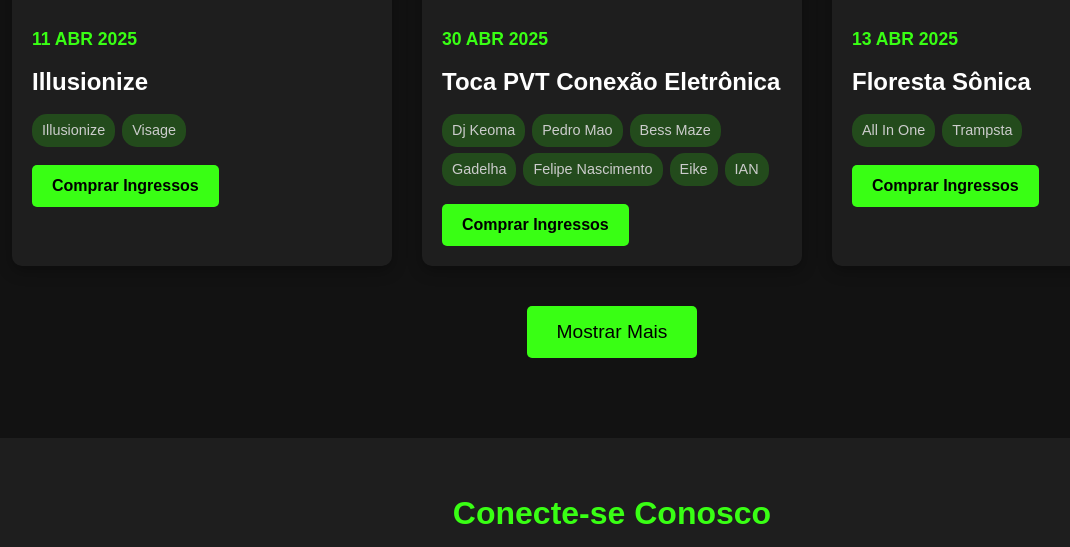
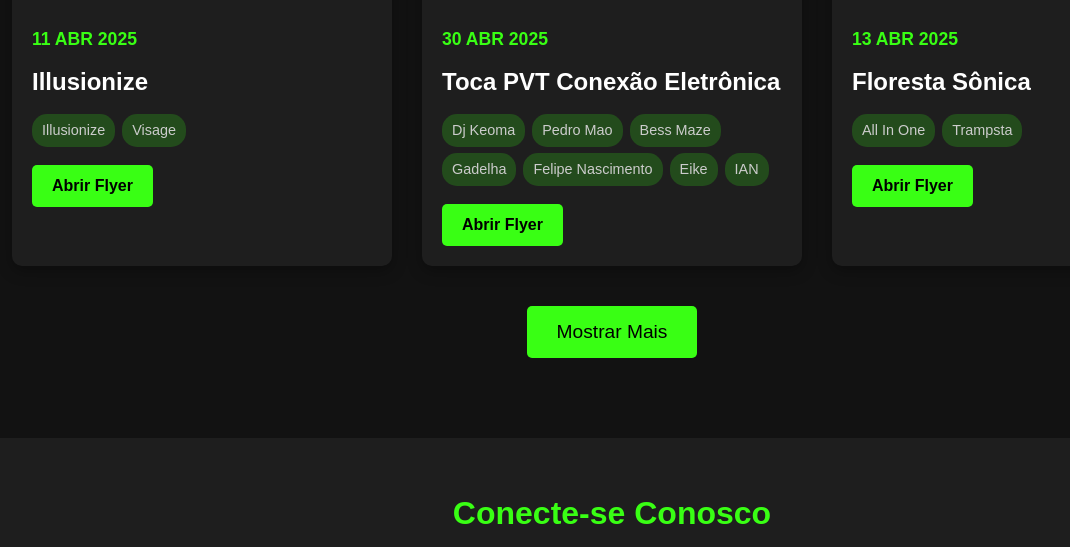
Before and after one commit to DanMarqss/conexao-eletronica, a plain HTML site: page index.html in a window 1280 px wide. Shown: the part 1432-1979 px from the top of the page, without its empty margins (28-1098 px from the left). Drawn offline with Linux system fonts and the light colour scheme.

Commit message:
Atualizando abertura de modal

```diff
--- a/index.html
+++ b/index.html
@@ -56,7 +56,7 @@
                         <span>Illusionize</span>
                         <span>Visage</span>
                     </div>
-                    <a href="#" class="ticket-btn">Comprar Ingressos</a>
+                    <a href="#" class="ticket-btn">Abrir Flyer</a>
                 </div>
             </div>
 
@@ -75,7 +75,7 @@
                         <span>Eike</span>
                         <span>IAN</span>
                     </div>
-                    <a href="#" class="ticket-btn">Comprar Ingressos</a>
+                    <a href="#" class="ticket-btn">Abrir Flyer</a>
                 </div>
             </div>
 
@@ -89,7 +89,7 @@
                         <span>All In One</span>
                         <span>Trampsta</span>
                     </div>
-                    <a href="#" class="ticket-btn">Comprar Ingressos</a>
+                    <a href="#" class="ticket-btn">Abrir Flyer</a>
                 </div>
             </div>
         </div>
@@ -106,7 +106,7 @@
                         <span>El Iwasa</span>
                         <span>Adnan Sharif</span>
                     </div>
-                    <a href="#" class="ticket-btn">Comprar Ingressos</a>
+                    <a href="#" class="ticket-btn">Abrir Flyer</a>
                 </div>
             </div>
 
@@ -121,7 +121,7 @@
                         <span>Vinter</span>
                         <span>Nocapz</span>
                     </div>
-                    <a href="#" class="ticket-btn">Comprar Ingressos</a>
+                    <a href="#" class="ticket-btn">Abrir Flyer</a>
                 </div>
             </div>
 
@@ -138,7 +138,7 @@
                         <span>Lavor</span>
                         <span>Eike</span>
                     </div>
-                    <a href="#" class="ticket-btn">Comprar Ingressos</a>
+                    <a href="#" class="ticket-btn">Abrir Flyer</a>
                 </div>
             </div>
         </div>
```
